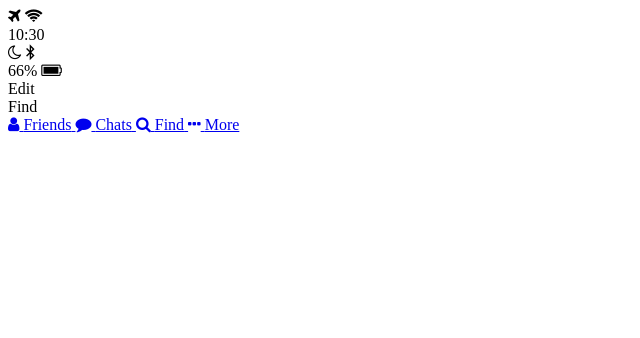
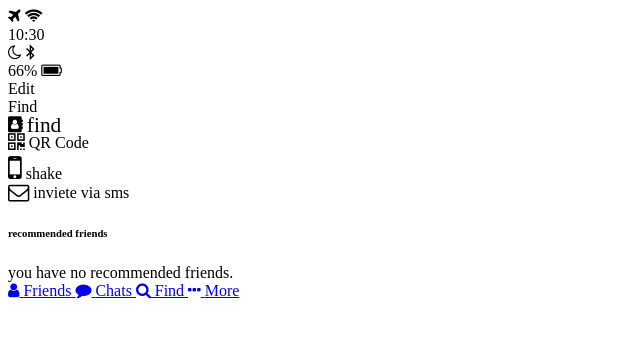
Before and after one commit to jimyeong/kakao, a plain HTML site: page find.html in a window 1280 px wide. Shown: the whole page, without its empty margins (0-640 px from the left). Drawn offline with Linux system fonts and the light colour scheme.

Commit message:
find is done

```diff
--- a/find.html
+++ b/find.html
@@ -59,8 +59,43 @@
         <div class="header__column">
         </div>
     </div>
+</header>
+    <main class="find">
+        <section class="find__options">
+            <div class="find__option">
+                <i class="fa fa-address-book"></i>
+                <span class="find__option-title fa-lg">find</span>
+            </div>
 
-</header>
+            <div class="find__option">
+                <i class="fa fa-qrcode fa-lg"></i>
+                <span class="find__option-title">QR Code</span>
+            </div>
+
+            <div class="find__option">
+                <i class="fa fa-mobile fa-2x"></i>
+                <span class="find__option-title">shake</span>
+            </div>
+
+            <div class="find__option">
+                <i class="fa fa-envelope-o fa-lg"></i>
+                <span class="find__option-title">inviete via sms</span>
+            </div>
+        </section>
+        <section class="find__recommended">
+            <header>
+                <h6 class="recommended__title">
+                    recommended friends
+                </h6>
+                <div class="recommended__none">
+                    <span class="recommended__text">you have no recommended friends.</span>
+
+                </div>
+
+
+            </header>
+        </section>
+    </main>
 
 
 <nav class="tab-bar">
```
